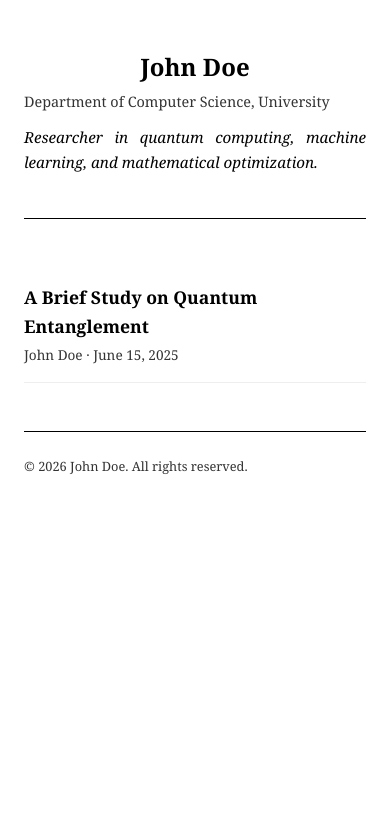
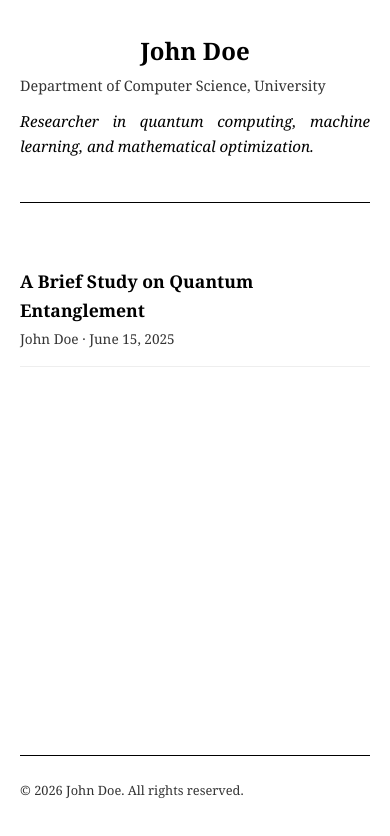
Before and after one commit to billalxcode/personal-blog, a Next.js app: page / in a window 390 px wide. Shown: the top 836 px of the page. Built offline with nearby package versions, Linux system fonts and the light colour scheme.

Commit message:
style: update global layout with paper-like container styling and responsive padding adjustments

```diff
--- a/app/globals.css
+++ b/app/globals.css
@@ -17,14 +17,43 @@
 body {
   font-family: "STIX Two Text", Georgia, "Times New Roman", serif;
   color: var(--color-text);
-  background: var(--color-bg);
+  background: #f4f4f5;
   line-height: 1.6;
+  padding: 3rem 1rem;
+}
+
+@media (max-width: 640px) {
+  body {
+    padding: 0;
+  }
 }
 
 .page-container {
   max-width: var(--max-width);
   margin: 0 auto;
-  padding: 3rem 1.5rem;
+  background: #ffffff;
+  padding: 3rem 2.5rem;
+  border-radius: 12px;
+  box-shadow: 0 4px 6px -1px rgba(0, 0, 0, 0.05), 0 2px 4px -1px rgba(0, 0, 0, 0.03);
+  border: 1px solid rgba(0, 0, 0, 0.08);
+  min-height: calc(100vh - 6rem);
+  display: flex;
+  flex-direction: column;
+}
+
+.page-container > main,
+.page-container > .latex-article {
+  flex: 1;
+}
+
+@media (max-width: 640px) {
+  .page-container {
+    padding: 2rem 1.25rem;
+    border-radius: 0;
+    border: none;
+    box-shadow: none;
+    min-height: 100vh;
+  }
 }
 
 /* Homepage */
```
